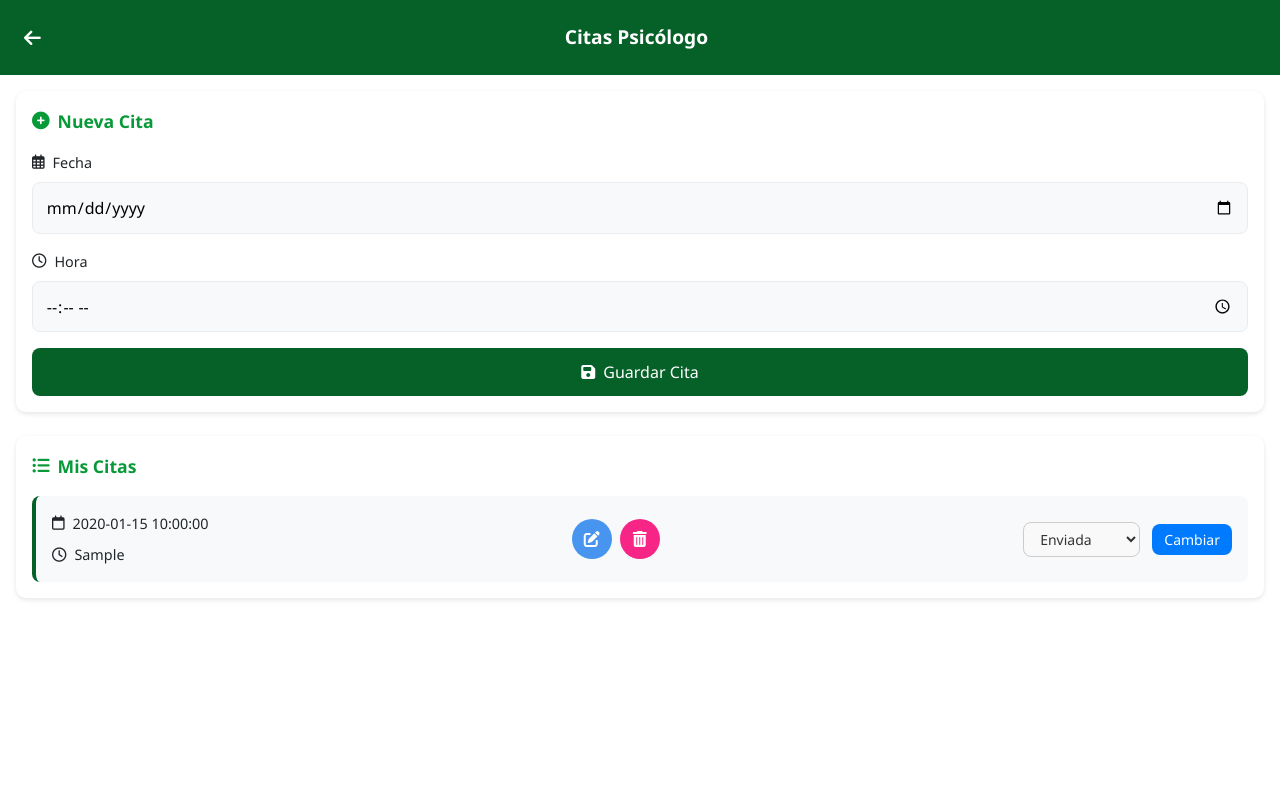
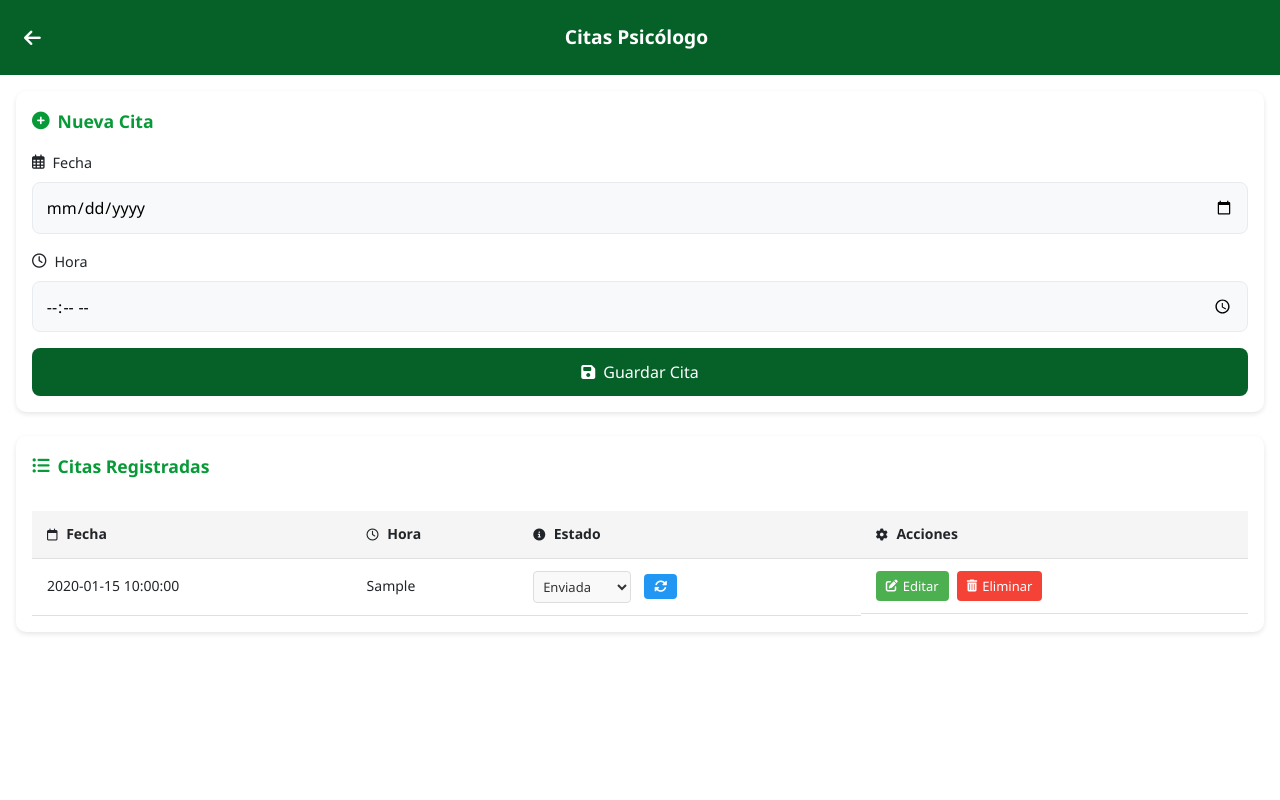
Before and after one commit to Miguel8817/PsicologiaPomaray, a Flask app: page /GestionAdmin in a window 1280 px wide. Run offline with Flask 3, Linux system fonts and the light colour scheme; tables that the repository leaves empty or names only in its code hold one stand-in row (values such as "Sample post"); data that the repository does not hold is empty; some libraries are stand-ins or nearby versions.

Commit message:
Add files via upload

```diff
--- a/templates/GestionAdmin.html
+++ b/templates/GestionAdmin.html
@@ -6,6 +6,94 @@
     <title>Gestión de Citas Psicológicas</title>
     <link rel="stylesheet" href="https://cdnjs.cloudflare.com/ajax/libs/font-awesome/6.4.0/css/all.min.css">
     <link rel="stylesheet" href="/static/css/GestionAdmin.css">
+    <style>
+        /* Estilos adicionales para la tabla */
+        .appointments-table {
+            width: 100%;
+            border-collapse: collapse;
+            margin-top: 15px;
+            font-size: 14px;
+        }
+
+        .appointments-table th, .appointments-table td {
+            padding: 12px 15px;
+            text-align: left;
+            border-bottom: 1px solid #e0e0e0;
+            vertical-align: middle;
+        }
+
+        .appointments-table th {
+            background-color: #f5f5f5;
+            font-weight: 600;
+            position: sticky;
+            top: 0;
+        }
+
+        .appointments-table tr:hover {
+            background-color: #f9f9f9;
+        }
+
+        .table-actions {
+            display: flex;
+            gap: 8px;
+            flex-wrap: wrap;
+        }
+
+        .btn-table {
+            padding: 6px 10px;
+            border: none;
+            border-radius: 4px;
+            cursor: pointer;
+            font-size: 13px;
+            display: inline-flex;
+            align-items: center;
+            justify-content: center;
+        }
+
+        .btn-edit-table {
+            background-color: #4CAF50;
+            color: white;
+        }
+
+        .btn-delete-table {
+            background-color: #f44336;
+            color: white;
+        }
+
+        .btn-status-table {
+            background-color: #2196F3;
+            color: white;
+        }
+
+        .table-icon {
+            margin-right: 5px;
+            font-size: 12px;
+        }
+
+        .status-select {
+            padding: 5px;
+            border-radius: 4px;
+            border: 1px solid #ddd;
+            font-size: 13px;
+        }
+
+        .status-form {
+            display: flex;
+            gap: 5px;
+            align-items: center;
+        }
+
+        @media (max-width: 768px) {
+            .appointments-table {
+                display: block;
+                overflow-x: auto;
+            }
+
+            .appointments-table td {
+                min-width: 120px;
+            }
+        }
+    </style>
 </head>
 <body>
     <div class="mobile-container">
@@ -36,43 +124,48 @@
             </section>
 
             <section class="appointments-list">
-                <h2><i class="fas fa-list-ul"></i> Mis Citas</h2>
+                <h2><i class="fas fa-list-ul"></i> Citas Registradas</h2>
                 <div class="appointments-container">
+                    <table class="appointments-table">
+                        <thead>
+                            <tr>
+                                <th><i class="far fa-calendar table-icon"></i> Fecha</th>
+                                <th><i class="far fa-clock table-icon"></i> Hora</th>
+                                <th><i class="fas fa-info-circle table-icon"></i> Estado</th>
+                                <th><i class="fas fa-cog table-icon"></i> Acciones</th>
+                            </tr>
+                        </thead>
+                        <tbody>
                             {% for cita in citas %}
-                    <div class="appointment-card">
-                        <div class="appointment-info">
-                            <div class="appointment-date">
-                                <i class="far fa-calendar"></i>
-                                <span>{{ cita.1 }}</span>
-                            </div>
-                            <div class="appointment-time">
-                                <i class="far fa-clock"></i>
-                                <span>{{ cita.2 if cita.2 else '--:--' }}</span>
-                            </div>
-                        </div>
-                        <div class="appointment-actions">
-                            <button class="btn-edit" onclick="openEditModal('{{ cita.0 }}', '{{ cita.1 }}', '{{ cita.2 }}')">
-                                <i class="fas fa-edit"></i>
-                            </button>
-                            <form action="/delete_admin/{{ cita.0 }}" method="POST" class="delete-form">
-                                <button type="submit" class="btn-delete" onclick="return confirm('¿Eliminar esta cita?')">
-                                    <i class="fas fa-trash-alt"></i>
-                                </button>
-                            </form>
-                        </div>
-
-
-                            <form action="/cita_admin/{{ cita.0 }}/estado" method="POST">
-                                <select name="estado">
+                            <tr>
+                                <td>{{ cita.1 }}</td>
+                                <td>{{ cita.2 if cita.2 else '--:--' }}</td>
+                                <td>
+                                    <form action="/cita_admin/{{ cita.0 }}/estado" method="POST" class="status-form">
+                                        <select name="estado" class="status-select">
                                             <option value="Enviada" {% if cita.3 == 'Enviada' %}selected{% endif %}>Enviada</option>
                                             <option value="Aceptada" {% if cita.3 == 'Aceptada' %}selected{% endif %}>Aceptada</option>
                                             <option value="Rechazada" {% if cita.3 == 'Rechazada' %}selected{% endif %}>Rechazada</option>
                                         </select>
-                                <button type="submit">Cambiar</button>
+                                        <button type="submit" class="btn-table btn-status-table">
+                                            <i class="fas fa-sync-alt"></i>
+                                        </button>
                                     </form>
-
-                    </div>
+                                </td>
+                                <td class="table-actions">
+                                    <button class="btn-table btn-edit-table" onclick="openEditModal('{{ cita.0 }}', '{{ cita.1 }}', '{{ cita.2 }}')">
+                                        <i class="fas fa-edit table-icon"></i> Editar
+                                    </button>
+                                    <form action="/delete_admin/{{ cita.0 }}" method="POST" class="delete-form" style="display: inline;">
+                                        <button type="submit" class="btn-table btn-delete-table" onclick="return confirm('¿Eliminar esta cita?')">
+                                            <i class="fas fa-trash-alt table-icon"></i> Eliminar
+                                        </button>
+                                    </form>
+                                </td>
+                            </tr>
                             {% endfor %}
+                        </tbody>
+                    </table>
                 </div>
             </section>
         </main>
@@ -102,6 +195,7 @@
                 </form>
             </div>
         </div>
+
         {% with messages = get_flashed_messages(with_categories=true) %}
         {% if messages %}
             <div class="flash-messages">
@@ -111,7 +205,6 @@
             </div>
         {% endif %}
         {% endwith %}
-
     </div>
 
     <script>
--- a/templates/GestionCitas.html
+++ b/templates/GestionCitas.html
@@ -47,6 +47,7 @@
                                 <th><i class="far fa-calendar table-icon"></i> Fecha</th>
                                 <th><i class="far fa-clock table-icon"></i> Hora</th>
                                 <th>Acciones</th>
+                                <th>Estado</th>
                             </tr>
                         </thead>
                         <tbody>
@@ -54,6 +55,7 @@
                             <tr>
                                 <td>{{ cita.1 }}</td>
                                 <td>{{ cita.2 if cita.2 else '--:--' }}</td>
+                                <td>{{  cita.3  }}</td>
                                 <td class="table-actions">
                                     <button class="btn-table btn-edit-table" onclick="openEditModal('{{ cita.0 }}', '{{ cita.1 }}', '{{ cita.2 }}')">
                                         <i class="fas fa-edit"></i> Editar
```
Lines whose indentation alone changed are shown as unchanged.
